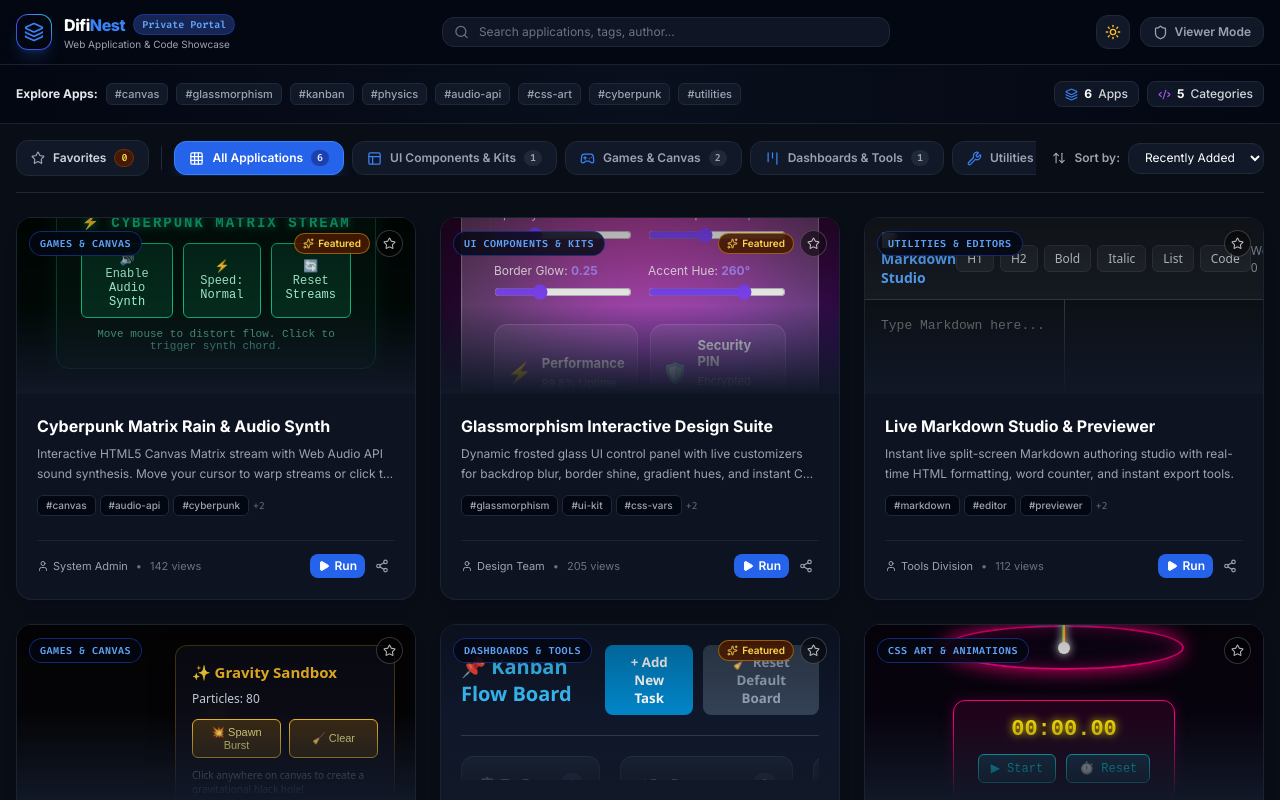
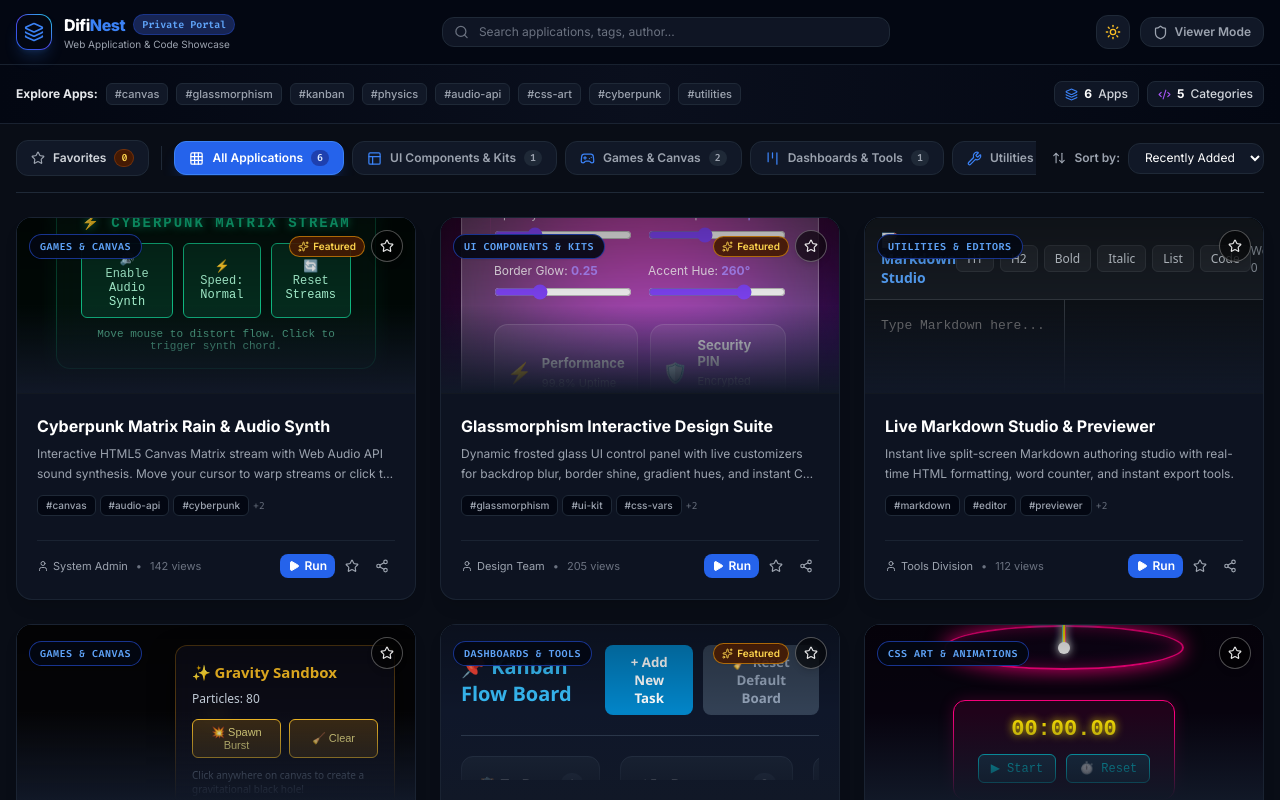
Before and after one commit to sajitss/DifiNest, a React (Vite) app: page / in a window 1280 px wide. Shown: the top 800 px of the page. Built offline with nearby package versions, Linux system fonts and the light colour scheme.

Commit message:
Improve favorite star button clickability and visibility across app cards

```diff
--- a/src/components/AppCard.tsx
+++ b/src/components/AppCard.tsx
@@ -67,14 +67,14 @@
         <div className={`absolute inset-0 ${theme === 'light' ? 'bg-gradient-to-t from-white/80 via-transparent to-transparent' : 'bg-gradient-to-t from-gray-900 via-transparent to-black/30'} pointer-events-none`}></div>
 
         {/* Top Badges & Favorite Star */}
-        <div className="absolute top-3 left-3 right-3 flex items-center justify-between pointer-events-none">
-          <span className={`${theme === 'light' ? 'bg-white/90 text-blue-600 border-blue-200' : 'bg-gray-950/80 text-blue-400 border-blue-800/60'} backdrop-blur-md border text-[10px] px-2.5 py-1 rounded-full font-mono uppercase font-bold tracking-wider`}>
+        <div className="absolute top-3 left-3 right-3 flex items-center justify-between z-10 pointer-events-none">
+          <span className={`${theme === 'light' ? 'bg-white/95 text-blue-700 border-blue-200' : 'bg-gray-950/90 text-blue-400 border-blue-800/80'} backdrop-blur-md border text-[10px] px-2.5 py-1 rounded-full font-mono uppercase font-bold tracking-wider shadow-sm`}>
             {categoryObj ? categoryObj.name : app.category}
           </span>
 
           <div className="flex items-center gap-1.5 pointer-events-auto">
             {app.isFeatured && (
-              <span className={`${theme === 'light' ? 'bg-amber-100 text-amber-800 border-amber-300' : 'bg-amber-950/90 text-amber-300 border-amber-500/50'} border text-[10px] px-2 py-0.5 rounded-full font-semibold flex items-center gap-1`}>
+              <span className={`${theme === 'light' ? 'bg-amber-100 text-amber-900 border-amber-300' : 'bg-amber-950/90 text-amber-300 border-amber-500/60'} border text-[10px] px-2 py-0.5 rounded-full font-semibold flex items-center gap-1 shadow-sm`}>
                 <Sparkles size={11} /> Featured
               </span>
             )}
@@ -84,17 +84,18 @@
               <button
                 type="button"
                 onClick={(e) => {
+                  e.preventDefault();
                   e.stopPropagation();
                   onToggleFavorite(app.id);
                 }}
-                className={`p-1.5 rounded-full backdrop-blur-md border transition-all ${
+                className={`p-2 rounded-full backdrop-blur-md border transition-all shadow-md cursor-pointer hover:scale-110 active:scale-95 ${
                   isFavorite
-                    ? 'bg-amber-500/20 border-amber-500 text-amber-400 shadow-md shadow-amber-500/20'
-                    : 'bg-black/50 border-white/20 text-white/70 hover:text-amber-400 hover:border-amber-400'
+                    ? 'bg-amber-500 text-white border-amber-400 shadow-amber-500/40'
+                    : 'bg-black/60 border-white/30 text-white/90 hover:text-amber-300 hover:border-amber-400 hover:bg-black/80'
                 }`}
                 title={isFavorite ? 'Remove from favorites' : 'Add to favorites'}
               >
-                <Star size={13} className={isFavorite ? 'fill-amber-400 text-amber-400' : ''} />
+                <Star size={14} className={isFavorite ? 'fill-white text-white' : ''} />
               </button>
             )}
           </div>
@@ -172,6 +173,26 @@
               <span>Run</span>
             </button>
 
+            {/* Favorite Star Button in Footer */}
+            {onToggleFavorite && (
+              <button
+                type="button"
+                onClick={(e) => {
+                  e.preventDefault();
+                  e.stopPropagation();
+                  onToggleFavorite(app.id);
+                }}
+                title={isFavorite ? 'Remove from favorites' : 'Add to favorites'}
+                className={`p-1.5 rounded-lg transition-all ${
+                  isFavorite
+                    ? 'text-amber-500 bg-amber-500/10 hover:bg-amber-500/20'
+                    : (theme === 'light' ? 'text-slate-500 hover:text-amber-600 hover:bg-slate-100' : 'text-gray-400 hover:text-amber-400 hover:bg-gray-800')
+                }`}
+              >
+                <Star size={14} className={isFavorite ? 'fill-amber-500 text-amber-500' : ''} />
+              </button>
+            )}
+
             {/* Share Link Button (Available for ALL users) */}
             <button
               onClick={() => {
```
